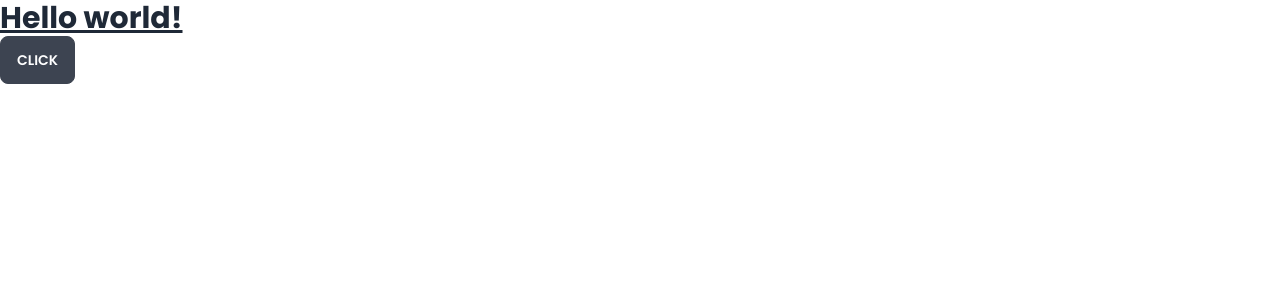
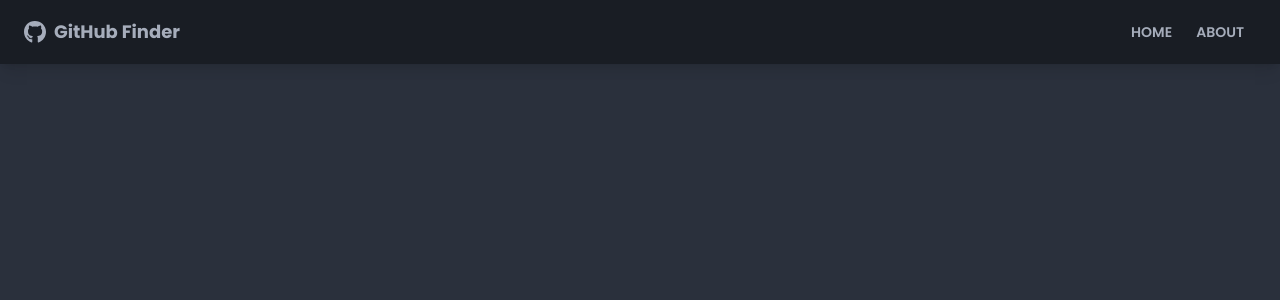
Before and after one commit to JoaoDanielRamos/github-finder, a React (Vite) app: page / in a window 1280 px wide. Shown: the top 300 px of the page. Built offline with nearby package versions, Linux system fonts and the light colour scheme.

Commit message:
adding app navigation

```diff
--- a/index.html
+++ b/index.html
@@ -1,5 +1,5 @@
 <!DOCTYPE html>
-<html lang="en" data-theme="light">
+<html lang="en" data-theme="dark">
 
 <head>
   <meta charset="UTF-8" />
--- a/src/App.tsx
+++ b/src/App.tsx
@@ -1,8 +1,21 @@
+// * Modules
+import { BrowserRouter as Router, Routes, Route } from 'react-router-dom';
+
+// * Components
+import Navbar from './components/global/Navbar/Navbar';
+
+// * Pages
+import Home from './pages/Home';
+
 export default function App() {
   return (
-    <>
-      <h1 className='text-3xl font-bold underline'>Hello world!</h1>
-      <button className='btn'>click</button>
-    </>
+    <Router>
+      <div className='flex flex-col justify-between'>
+        <Navbar title='GitHub Finder' />
+        <Routes>
+          <Route path='/' element={<Home />} />
+        </Routes>
+      </div>
+    </Router>
   );
 }
--- /dev/null
+++ b/src/components/global/Navbar/Navbar.tsx
@@ -0,0 +1,30 @@
+// * Modules
+import { FaGithub } from 'react-icons/fa';
+import { Link } from 'react-router-dom';
+
+export default function Navbar({ title }: { title: string }) {
+  return (
+    <nav className='navbar mb-12 shadow-lg bg-neutral text-neutral-content'>
+      <div className='container mx-auto'>
+        <div className='flex-none px-2 mx-2'>
+          <FaGithub className='inline pr-2 text-3xl' />
+
+          <Link className='text-lg font-bold align-middle' to='/'>
+            {title}
+          </Link>
+        </div>
+
+        <div className='flex-1 px-2 mx-2'>
+          <div className='flex justify-end'>
+            <Link to='/' className='btn btn-ghost btn-sm rounded-btn'>
+              Home
+            </Link>
+            <Link to='/about' className='btn btn-ghost btn-sm rounded-btn'>
+              About
+            </Link>
+          </div>
+        </div>
+      </div>
+    </nav>
+  );
+}
--- /dev/null
+++ b/src/pages/Home.tsx
@@ -0,0 +1,3 @@
+export default function Home() {
+  return <></>;
+}
```
